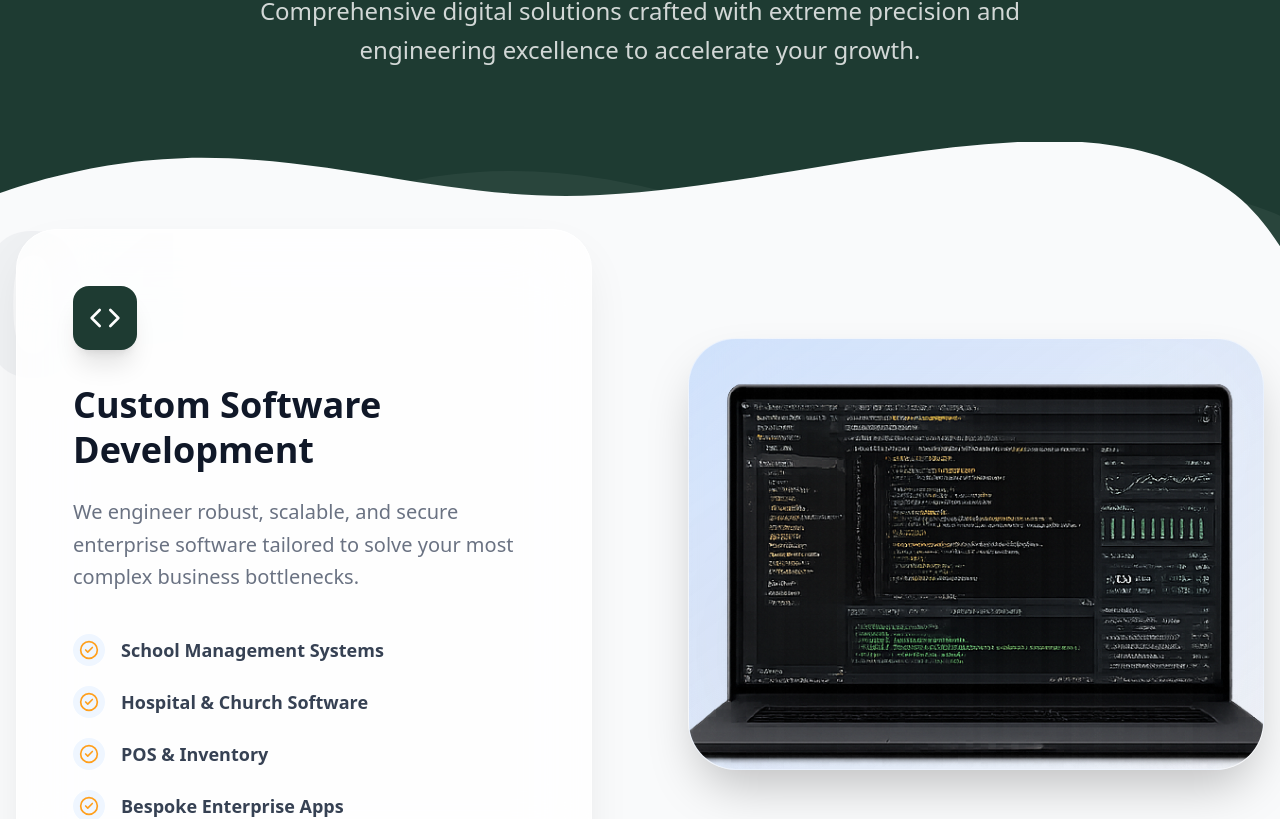
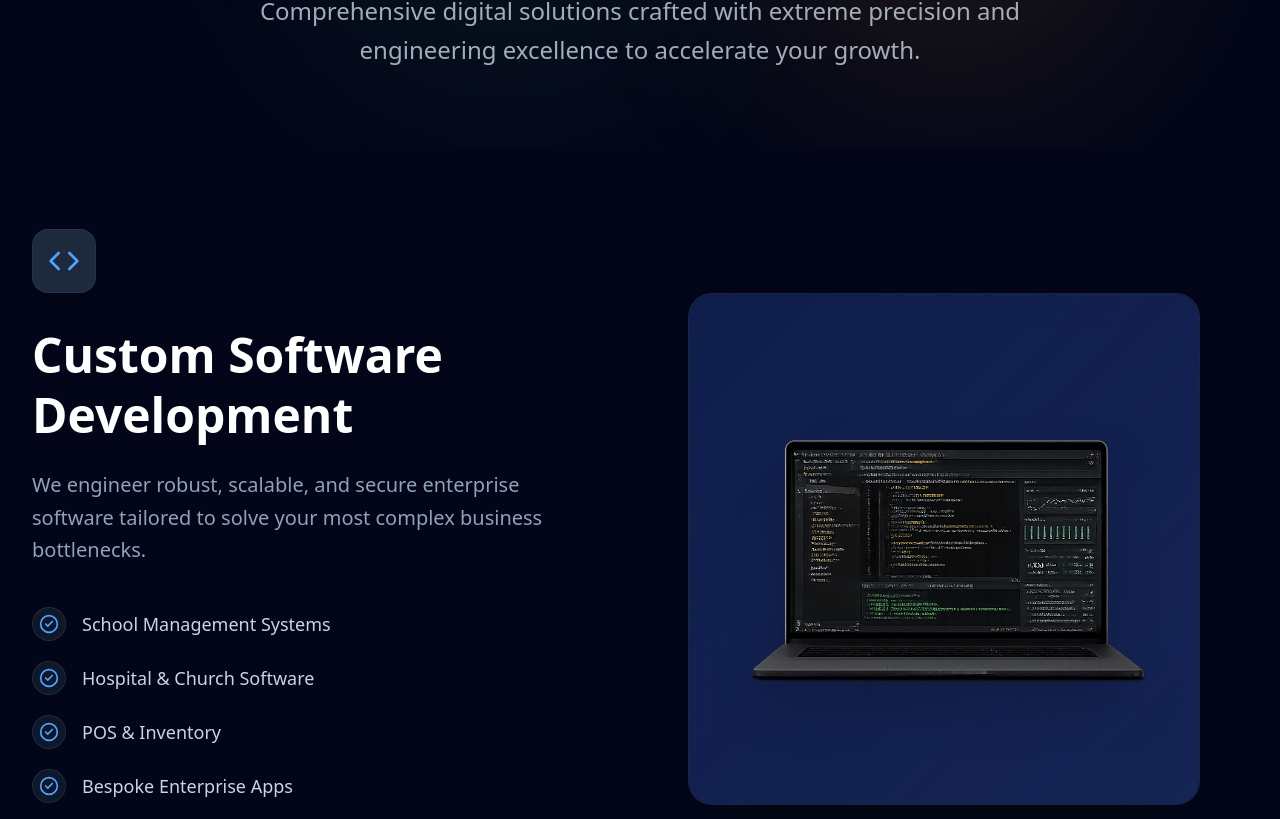
Before and after one commit to RABUNI1998/rbtechs, a React (Vite) app: page /services in a window 1280 px wide. Shown: the part 331-1150 px from the top of the page. Built offline with nearby package versions, Linux system fonts and the light colour scheme; no server answers.

Commit message:
Redesign Services page with Sticky Scroll and Dark Theme

```diff
--- a/src/pages/Services.tsx
+++ b/src/pages/Services.tsx
@@ -1,5 +1,6 @@
+import { useState, useEffect, useRef } from 'react';
 import { Code, Smartphone, Globe, Table, CheckCircle2, ArrowRight } from 'lucide-react';
-import { motion } from 'framer-motion';
+import { motion, AnimatePresence } from 'framer-motion';
 import { Link } from 'react-router-dom';
 
 import imgSoftware from '../assets/service-software.png';
@@ -8,140 +9,128 @@ import imgWeb from '../assets/service-web.png';
 import imgExcel from '../assets/service-excel.png';
 
 export default function Services() {
+  const [activeIndex, setActiveIndex] = useState(0);
+
   const services = [
     {
-      icon: <Code size={32} className="text-white" />,
+      id: 'software',
+      icon: <Code size={32} className="text-blue-400" />,
       title: 'Custom Software Development',
       description: 'We engineer robust, scalable, and secure enterprise software tailored to solve your most complex business bottlenecks.',
       features: ['School Management Systems', 'Hospital & Church Software', 'POS & Inventory', 'Bespoke Enterprise Apps'],
       image: imgSoftware,
-      bgColor: 'from-blue-500/20 to-blue-900/5'
+      bgColor: 'from-blue-900/40 to-blue-950',
+      accentColor: 'text-blue-400'
     },
     {
-      icon: <Smartphone size={32} className="text-white" />,
+      id: 'mobile',
+      icon: <Smartphone size={32} className="text-purple-400" />,
       title: 'Mobile & Windows Apps',
       description: 'High-performance cross-platform and native applications delivering exceptional, fluid user experiences.',
       features: ['iOS & Android Native', 'Windows Desktop Pro', 'UI/UX Motion Design', 'App Store Optimization'],
       image: imgMobile,
-      bgColor: 'from-purple-500/20 to-purple-900/5'
+      bgColor: 'from-purple-900/40 to-purple-950',
+      accentColor: 'text-purple-400'
     },
     {
-      icon: <Globe size={32} className="text-white" />,
+      id: 'web',
+      icon: <Globe size={32} className="text-teal-400" />,
       title: 'Website Development',
       description: 'From stunning corporate landing pages to complex e-commerce platforms, we build the blazing-fast web of tomorrow.',
       features: ['E-Commerce Platforms', 'Church & NGO Websites', 'Corporate Portals', 'Responsive Web Apps'],
       image: imgWeb,
-      bgColor: 'from-teal-500/20 to-teal-900/5'
+      bgColor: 'from-teal-900/40 to-teal-950',
+      accentColor: 'text-teal-400'
     },
     {
-      icon: <Table size={32} className="text-white" />,
+      id: 'excel',
+      icon: <Table size={32} className="text-emerald-400" />,
       title: 'Excel Solutions',
       description: 'Automate your workflows and unlock the power of your data with our elite Excel analytics and macro services.',
       features: ['Advanced VBA Macros', 'Dynamic Dashboards', 'Process Automation', 'Complex Data Modeling'],
       image: imgExcel,
-      bgColor: 'from-emerald-500/20 to-emerald-900/5'
+      bgColor: 'from-emerald-900/40 to-emerald-950',
+      accentColor: 'text-emerald-400'
     }
   ];
 
   return (
-    <div className="flex flex-col items-center justify-center w-full overflow-hidden bg-gray-50">
+    <div className="flex flex-col w-full bg-slate-950 text-slate-50 min-h-screen selection:bg-brand-secondary selection:text-brand-primary">
       {/* Page Header */}
-      <section className="w-full relative pt-40 pb-48 px-4" style={{ backgroundColor: 'var(--color-brand-primary)', color: 'var(--text-inverse)' }}>
+      <section className="relative pt-40 pb-20 px-4 md:px-8 z-10 overflow-hidden">
+        <div className="absolute inset-0 overflow-hidden pointer-events-none">
+           <div className="absolute top-[-10%] left-[20%] w-[500px] h-[500px] bg-brand-primary/20 rounded-full blur-[100px]" />
+           <div className="absolute bottom-[10%] right-[10%] w-[400px] h-[400px] bg-brand-secondary/10 rounded-full blur-[100px]" />
+        </div>
         <div className="max-w-7xl mx-auto text-center relative z-10">
           <motion.div
             initial={{ opacity: 0, y: 30 }}
             animate={{ opacity: 1, y: 0 }}
             transition={{ duration: 0.8 }}
           >
-            <div className="inline-block mb-6 px-4 py-1.5 rounded-full border border-white/20 bg-white/5 backdrop-blur-md text-sm font-bold tracking-widest uppercase" style={{ color: 'var(--color-brand-secondary)' }}>
+            <div className="inline-block mb-6 px-4 py-1.5 rounded-full border border-slate-700/50 bg-slate-800/30 backdrop-blur-md text-sm font-bold tracking-widest uppercase text-brand-secondary">
               What We Do
             </div>
-            <h1 className="text-5xl md:text-7xl font-extrabold mb-8 tracking-tight">Our Services.</h1>
-            <p className="text-xl md:text-2xl opacity-80 max-w-3xl mx-auto font-light leading-relaxed">
+            <h1 className="text-5xl md:text-7xl font-extrabold mb-8 tracking-tight text-white">
+              Our <span className="text-transparent bg-clip-text bg-gradient-to-r from-brand-secondary to-amber-500">Services.</span>
+            </h1>
+            <p className="text-xl md:text-2xl opacity-80 max-w-3xl mx-auto font-light leading-relaxed text-slate-300">
               Comprehensive digital solutions crafted with extreme precision and engineering excellence to accelerate your growth.
             </p>
           </motion.div>
         </div>
+      </section>
 
-        {/* Custom SVG Curve Divider */}
-        <div className="hero-curve-divider pointer-events-none">
-          <svg data-name="Layer 1" xmlns="http://www.w3.org/2000/svg" viewBox="0 0 1200 120" preserveAspectRatio="none">
-              <path d="M0,0V46.29c47.79,22.2,103.59,32.17,158,28,70.36-5.37,136.33-33.31,206.8-37.5C438.64,32.43,512.34,53.67,583,72.05c69.27,18,138.3,24.88,209.4,13.08,36.15-6,69.85-17.84,104.45-29.34C989.49,25,1113-14.29,1200,52.47V0Z" fill="rgba(255,255,255,0.05)"></path>
-              <path d="M0,0V15.81C13,36.92,27.64,56.86,47.69,72.05c50.7,38.41,114.73,50.7,178.6,48.78,138.8-4.18,272.2-46.13,410.6-53.79C774.5,58.59,887.6,108.31,1028,103.87c74.4-2.38,138.7-22.75,172-35.34V0Z" fill="#f9fafb"></path>
-          </svg>
+      {/* Sticky Scroll Section */}
+      <section className="relative w-full px-4 md:px-8 pb-32">
+        <div className="max-w-7xl mx-auto flex flex-col md:flex-row relative items-start">
+
+          {/* Left Text Column */}
+          <div className="w-full md:w-1/2 relative z-10">
+            {services.map((service, index) => (
+              <ServiceTextItem
+                key={service.id}
+                service={service}
+                index={index}
+                setActiveIndex={setActiveIndex}
+              />
+            ))}
+          </div>
+
+          {/* Right Image Column (Sticky) */}
+          <div className="hidden md:flex w-1/2 h-screen sticky top-0 flex-col items-center justify-center p-8 z-0">
+             <div className="relative w-full aspect-square max-w-lg rounded-3xl overflow-hidden shadow-2xl border border-slate-700/50 bg-slate-900/50 backdrop-blur-xl flex items-center justify-center p-8">
+                <AnimatePresence mode="wait">
+                  <motion.div
+                    key={activeIndex}
+                    initial={{ opacity: 0, scale: 0.9, filter: 'blur(10px)' }}
+                    animate={{ opacity: 1, scale: 1, filter: 'blur(0px)' }}
+                    exit={{ opacity: 0, scale: 1.1, filter: 'blur(10px)' }}
+                    transition={{ duration: 0.5, ease: "easeInOut" }}
+                    className={`absolute inset-0 bg-gradient-to-br ${services[activeIndex].bgColor} opacity-30`}
+                  />
+                  <motion.img
+                    key={`img-${activeIndex}`}
+                    src={services[activeIndex].image}
+                    alt={services[activeIndex].title}
+                    initial={{ opacity: 0, y: 50 }}
+                    animate={{ opacity: 1, y: 0 }}
+                    exit={{ opacity: 0, y: -50 }}
+                    transition={{ duration: 0.6, ease: "easeOut" }}
+                    className="relative z-10 w-full h-full object-contain drop-shadow-2xl"
+                  />
+                </AnimatePresence>
+             </div>
+          </div>
+
         </div>
       </section>
 
-      {/* Services Content (Elevated Zig-Zag) */}
-      <section className="w-full max-w-7xl mx-auto px-4 py-12 -mt-20 relative z-20 space-y-32 mb-32">
-        {services.map((service, index) => (
-          <div key={index} className={`flex flex-col md:flex-row gap-16 lg:gap-24 items-center ${index % 2 !== 0 ? 'md:flex-row-reverse' : ''}`}>
-
-            {/* Text Side */}
-            <motion.div
-              initial={{ opacity: 0, x: index % 2 === 0 ? -50 : 50 }}
-              whileInView={{ opacity: 1, x: 0 }}
-              viewport={{ once: true, margin: "-100px" }}
-              transition={{ duration: 0.8, ease: "easeOut" }}
-              className="w-full md:w-1/2 relative"
-            >
-              {/* Massive background number for depth */}
-              <div className="absolute -top-20 -left-10 text-[200px] font-black text-gray-200/50 -z-10 select-none">
-                0{index + 1}
-              </div>
-
-              <div className="bg-white/80 backdrop-blur-2xl rounded-[2.5rem] p-10 md:p-14 shadow-[0_20px_50px_-12px_rgba(0,0,0,0.1)] border border-white relative z-10 hover:shadow-[0_30px_60px_-15px_rgba(0,0,0,0.15)] transition-shadow duration-500">
-                <div className="w-16 h-16 rounded-2xl flex items-center justify-center mb-8 shadow-xl" style={{ backgroundColor: 'var(--color-brand-primary)' }}>
-                  {service.icon}
-                </div>
-                <h2 className="text-4xl font-extrabold mb-6 text-gray-900 leading-tight">{service.title}</h2>
-                <p className="text-xl text-gray-500 mb-10 leading-relaxed font-light">{service.description}</p>
-                <ul className="space-y-5">
-                  {service.features.map((feature, idx) => (
-                    <li key={idx} className="flex items-center gap-4 group">
-                      <div className="bg-blue-50 p-1.5 rounded-full group-hover:scale-110 transition-transform">
-                         <CheckCircle2 size={20} style={{ color: 'var(--color-brand-secondary)' }} />
-                      </div>
-                      <span className="font-semibold text-lg text-gray-700">{feature}</span>
-                    </li>
-                  ))}
-                </ul>
-              </div>
-            </motion.div>
-
-            {/* Image Placeholder Side */}
-            <motion.div
-              initial={{ opacity: 0, scale: 0.9, rotateY: index % 2 === 0 ? 15 : -15 }}
-              whileInView={{ opacity: 1, scale: 1, rotateY: 0 }}
-              viewport={{ once: true, margin: "-100px" }}
-              transition={{ duration: 1, type: "spring", stiffness: 100 }}
-              className="w-full md:w-1/2 flex justify-center"
-              style={{ perspective: '1000px' }}
-            >
-              <div className={`w-full aspect-[4/3] rounded-[3rem] shadow-2xl relative overflow-hidden bg-gradient-to-br ${service.bgColor} border border-white/50 backdrop-blur-3xl flex flex-col items-center justify-center group`}>
-
-                {/* Decorative floating shapes */}
-                <div className="absolute top-10 right-10 w-32 h-32 bg-white/20 rounded-full blur-3xl pointer-events-none group-hover:bg-white/30 transition-colors" />
-                <div className="absolute bottom-10 left-10 w-40 h-40 bg-black/5 rounded-full blur-3xl pointer-events-none" />
-
-                <img
-                  src={service.image}
-                  alt={service.title}
-                  className="absolute inset-0 w-full h-full object-cover z-10 transition-transform duration-700 group-hover:scale-105"
-                />
-
-              </div>
-            </motion.div>
-
-          </div>
-        ))}
-      </section>
-
       {/* Massive CTA Section */}
-      <section className="w-full py-32 px-4 relative mt-16" style={{ backgroundColor: 'var(--color-brand-primary)' }}>
+      <section className="w-full py-32 px-4 md:px-8 relative bg-slate-900 border-t border-slate-800">
         {/* Background glow */}
         <div className="absolute inset-0 overflow-hidden pointer-events-none">
-          <div className="absolute top-1/2 left-1/2 -translate-x-1/2 -translate-y-1/2 w-[800px] h-[800px] bg-blue-500/20 rounded-full blur-[120px]" />
+          <div className="absolute top-1/2 left-1/2 -translate-x-1/2 -translate-y-1/2 w-[600px] h-[600px] bg-brand-primary/20 rounded-full blur-[120px]" />
         </div>
 
         <div className="max-w-4xl mx-auto text-center relative z-10">
@@ -152,22 +141,21 @@ export default function Services() {
             transition={{ duration: 0.8 }}
           >
             <h2 className="text-5xl md:text-7xl font-extrabold text-white mb-8 tracking-tight leading-tight">
-              Ready to build <br/>something <span style={{ color: 'var(--color-brand-secondary)' }}>amazing?</span>
+              Ready to build <br/><span className="text-transparent bg-clip-text bg-gradient-to-r from-brand-secondary to-amber-500">something amazing?</span>
             </h2>
-            <p className="text-xl text-white/70 mb-12 max-w-2xl mx-auto font-light leading-relaxed">
+            <p className="text-xl text-slate-300 mb-12 max-w-2xl mx-auto font-light leading-relaxed">
               Stop settling for template solutions. Let our elite engineering team architect the perfect software for your exact needs.
             </p>
             <div className="flex flex-col sm:flex-row justify-center items-center gap-6">
               <Link
                 to="/contact"
-                className="px-10 py-5 rounded-full font-extrabold text-lg flex items-center gap-3 transition-transform hover:scale-105 shadow-[0_0_40px_rgba(0,0,0,0.3)] hover:shadow-[0_0_60px_rgba(0,0,0,0.5)]"
-                style={{ backgroundColor: 'var(--color-brand-secondary)', color: 'var(--color-brand-primary)' }}
+                className="px-10 py-5 rounded-full font-extrabold text-lg flex items-center gap-3 transition-all hover:scale-105 shadow-[0_0_30px_rgba(255,159,28,0.2)] hover:shadow-[0_0_50px_rgba(255,159,28,0.4)] bg-brand-secondary text-brand-primary"
               >
                 Let's Talk <ArrowRight size={20} />
               </Link>
               <Link
                 to="/products"
-                className="px-10 py-5 rounded-full font-bold text-lg text-white border border-white/20 hover:bg-white/10 transition-colors flex items-center gap-2"
+                className="px-10 py-5 rounded-full font-bold text-lg text-white border border-slate-700 hover:bg-slate-800 transition-colors flex items-center gap-2"
               >
                 View Our Apps
               </Link>
@@ -175,6 +163,82 @@ export default function Services() {
           </motion.div>
         </div>
       </section>
+    </div>
+  );
+}
+
+// Child component for the scrolling text blocks
+function ServiceTextItem({ service, index, setActiveIndex }: { service: any, index: number, setActiveIndex: (val: number) => void }) {
+  const ref = useRef<HTMLDivElement>(null);
+
+  useEffect(() => {
+    const observer = new IntersectionObserver(
+      ([entry]) => {
+        // When this item is intersecting roughly at the center of the viewport
+        if (entry.isIntersecting) {
+          setActiveIndex(index);
+        }
+      },
+      {
+        root: null,
+        rootMargin: "-40% 0px -40% 0px", // Trigger when element is near center
+        threshold: 0
+      }
+    );
+
+    if (ref.current) {
+      observer.observe(ref.current);
+    }
+
+    return () => {
+      if (ref.current) {
+        observer.unobserve(ref.current);
+      }
+    };
+  }, [index, setActiveIndex]);
+
+  return (
+    <div ref={ref} className="min-h-[80vh] flex flex-col justify-center py-20 pr-0 md:pr-12">
+
+      <motion.div
+        initial={{ opacity: 0, x: -30 }}
+        whileInView={{ opacity: 1, x: 0 }}
+        viewport={{ once: true, margin: "-100px" }}
+        transition={{ duration: 0.6 }}
+      >
+        <div className="w-16 h-16 rounded-2xl flex items-center justify-center mb-8 bg-slate-800 border border-slate-700/50 shadow-xl">
+          {service.icon}
+        </div>
+
+        <h2 className="text-4xl md:text-5xl font-extrabold mb-6 text-white leading-tight">
+          {service.title}
+        </h2>
+
+        <p className="text-xl text-slate-400 mb-10 leading-relaxed font-light">
+          {service.description}
+        </p>
+
+        <ul className="space-y-5 mb-12">
+          {service.features.map((feature: string, idx: number) => (
+            <li key={idx} className="flex items-center gap-4 group">
+              <div className="bg-slate-800/50 p-1.5 rounded-full group-hover:scale-110 group-hover:bg-slate-700 transition-all border border-slate-700/50">
+                 <CheckCircle2 size={20} className={service.accentColor} />
+              </div>
+              <span className="font-medium text-lg text-slate-300 group-hover:text-white transition-colors">{feature}</span>
+            </li>
+          ))}
+        </ul>
+
+        {/* Mobile-only Image (hidden on desktop where sticky image is used) */}
+        <div className="md:hidden w-full aspect-[4/3] rounded-3xl overflow-hidden shadow-2xl relative bg-slate-800/50 border border-slate-700/50 p-6 flex items-center justify-center">
+            <div className={`absolute inset-0 bg-gradient-to-br ${service.bgColor} opacity-30`} />
+            <img
+              src={service.image}
+              alt={service.title}
+              className="relative z-10 w-full h-full object-contain drop-shadow-xl"
+            />
+        </div>
+      </motion.div>
 
     </div>
   );
```
